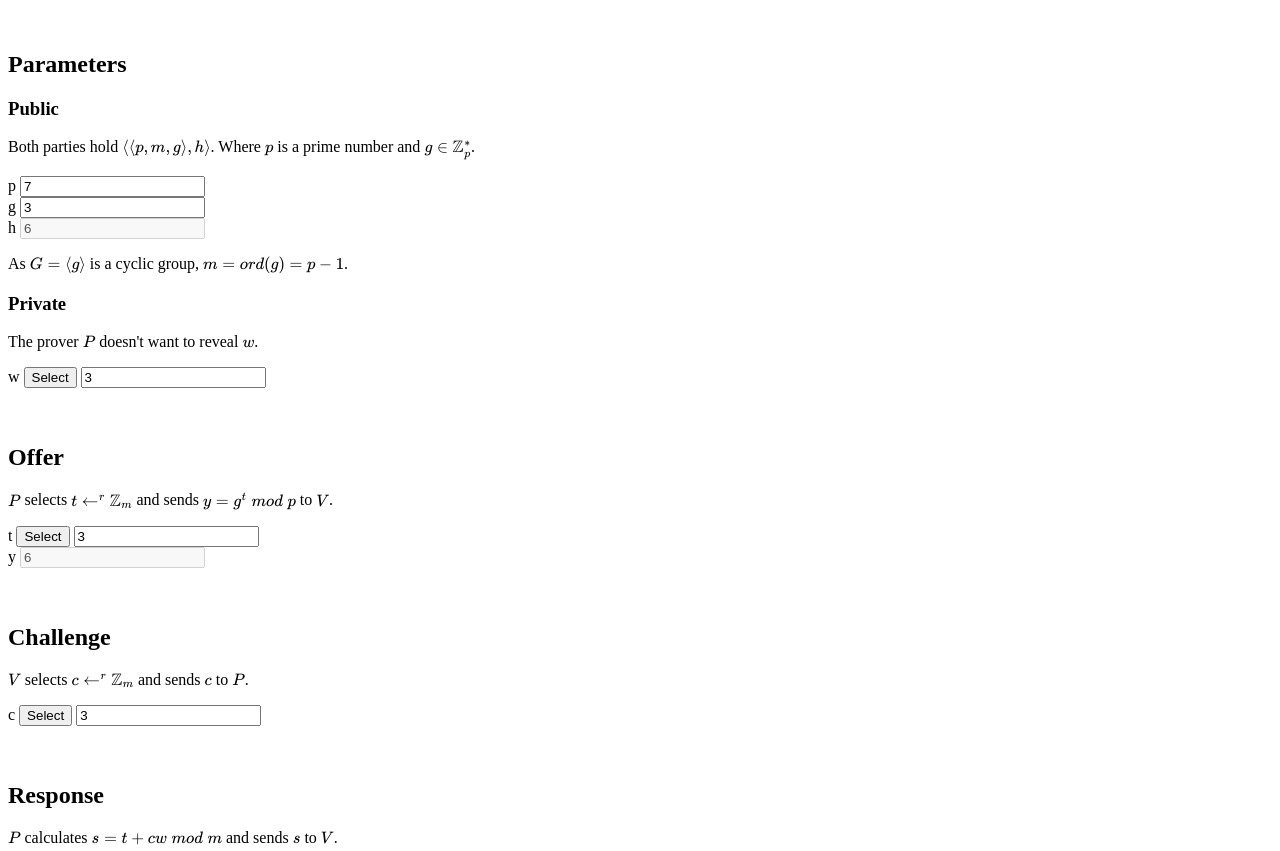
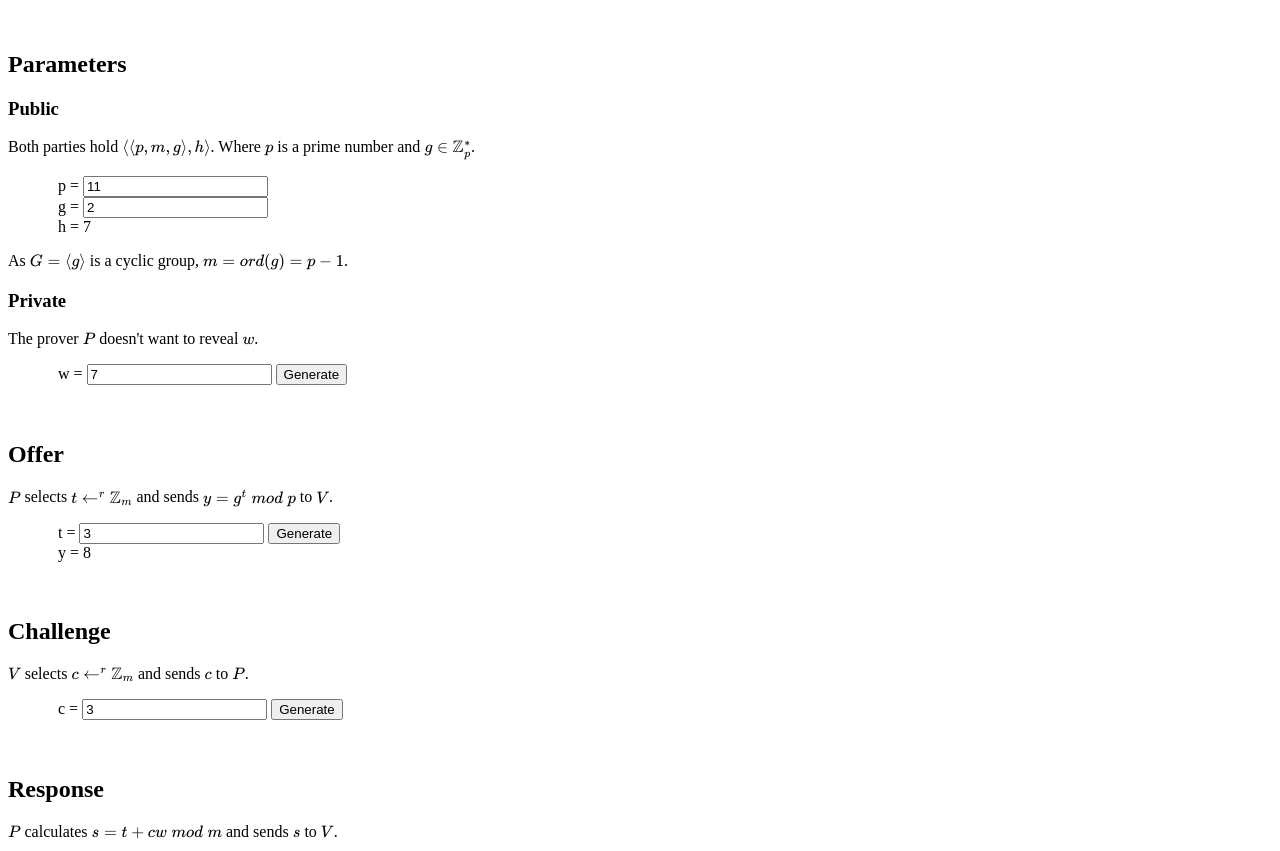
Before and after one commit to gregdhill/schnorr, a plain HTML site: page index.html in a window 1280 px wide. Shown: the part 101-952 px from the top of the page. Drawn offline with nearby package versions, Linux system fonts and the light colour scheme; some packages are replaced by stand-ins of ours.

Commit message:
tabulate values

```diff
--- a/index.html
+++ b/index.html
@@ -15,6 +15,9 @@
     tex2jax: { inlineMath: [['$','$'],['\\(','\\)']] }
   });
 </script>
+<style>
+.value { margin-left: 50px; }
+</style>
 </head>
 
 <body>
@@ -30,14 +33,14 @@
 
 <p>Both parties hold $\langle\langle p,m,g \rangle, h \rangle$. Where $p$ is a prime number and $g\in \mathbb{Z}_p^*$.</p>
 
-<label for="#prime">p</label>
-<input id="prime" name="prime" type="number" value="7" onchange="update()"/>
+<label class="value" for="prime">p =</label>
+<input id="prime" name="prime" type="number" value="11" onchange="update()"/>
 <br>
-<label for="#gen">g</label>
-<input id="gen" name="gen" type="number" value="3" onchange="update()"/>
+<label class="value" for="gen">g =</label>
+<input id="gen" name="gen" type="number" value="2" onchange="update()"/>
 <br>
-<label for="#proof">h</label>
-<input id="proof" name="proof" type="number" disabled/>
+<label class="value" for="proof">h =</label>
+<output id="proof" name="proof"></output>
 <br>
 
 <p>As $G=\langle g \rangle$ is a cyclic group, $m=ord(g)=p-1$.</p>
@@ -46,9 +49,9 @@
 
 <p>The prover $P$ doesn't want to reveal $w$.</p>
 
-<label for="#witness">w</label>
-<button onclick="generate('witness')">Select</button>
-<input id="witness" name="witness" type="number" value="3" onchange="update()"/>
+<label class="value" for="witness">w =</label>
+<input id="witness" name="witness" type="number" value="7" onchange="update()"/>
+<button onclick="generate('witness')">Generate</button>
 <br><br><br>
 
 
@@ -57,12 +60,12 @@
 
 <p>$P$ selects $t \leftarrow^r \mathbb{Z}_m$ and sends $y=g^t \; mod \; p$ to $V$.</p>
 
-<label for="#offer_t">t</label>
-<button onclick="generate('offer_t')">Select</button>
+<label class="value" for="offer_t">t =</label>
 <input id="offer_t" name="offer_t" type="number" value="3" onchange="update()"/>
+<button onclick="generate('offer_t')">Generate</button>
 <br>
-<label for="#offer_y">y</label>
-<input id="offer_y" name="offer_y" type="number" disabled/>
+<label class="value" for="offer_y">y =</label>
+<output id="offer_y" name="offer_y"></output>
 <br><br><br>
 
 
@@ -70,9 +73,9 @@
 
 <p>$V$ selects $c \leftarrow^r \mathbb{Z}_m$ and sends $c$ to $P$.</p>
 
-<label for="#challenge">c</label>
-<button onclick="generate('challenge')">Select</button>
+<label class="value" for="challenge">c =</label>
 <input id="challenge" name="challenge" type="number" value="3" onchange="update()"/>
+<button onclick="generate('challenge')">Generate</button>
 <br><br><br>
 
 
@@ -81,8 +84,8 @@
 
 <p>$P$ calculates $s=t+cw \; mod \; m$ and sends $s$ to $V$.</p>
 
-<label for="#response">s</label>
-<input id="response" name="response" type="number" disabled/>
+<label class="value" for="response">s = </label>
+<output id="response" name="response"></output>
 <br><br><br>
 
 
```
